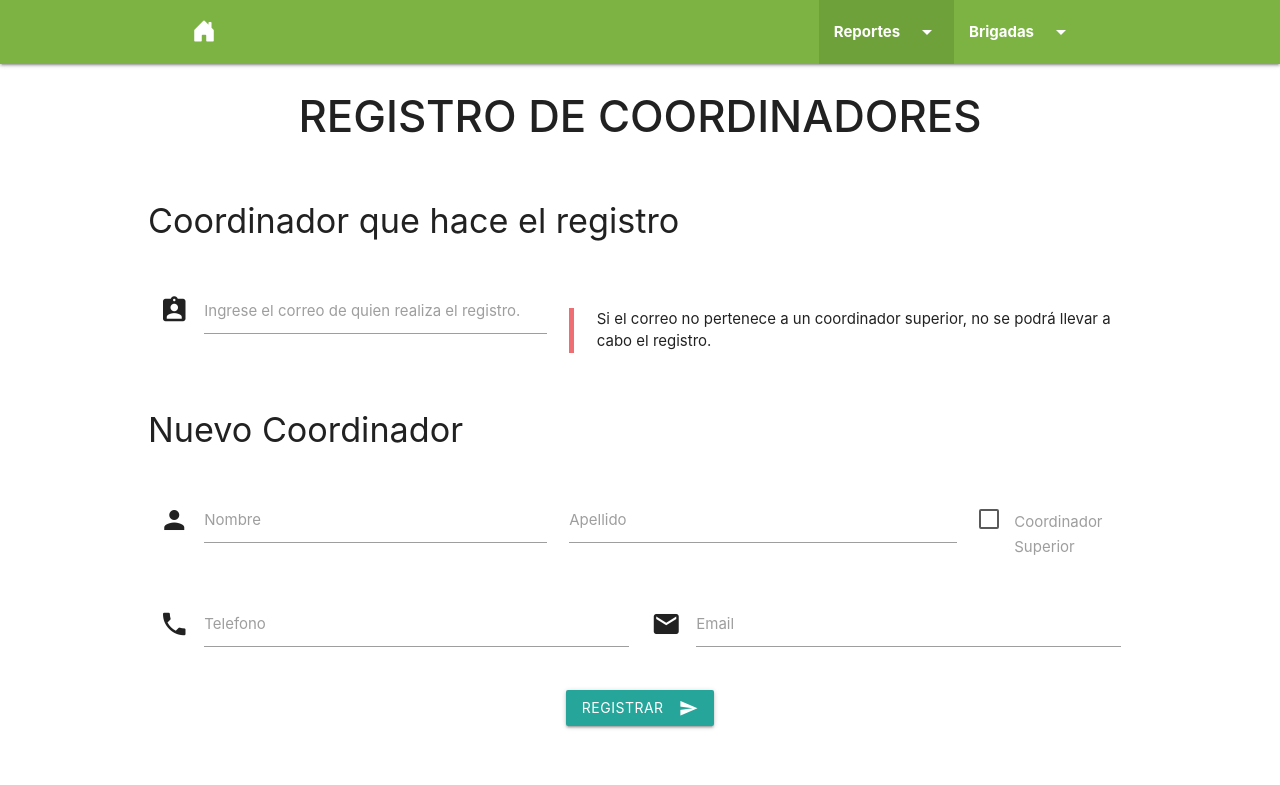
After one commit to Lgvl09/isw, a PHP site: page /registroCoordinador.php in a window 1280 px wide. The commit adds this page. Shown: the top 785 px of the page. Run offline with PHP 8.4, Linux system fonts and the light colour scheme; some libraries are stand-ins or nearby versions.

Commit message:
Listo el modulo de registro de coordinadores, aunque se pueden mejorar ciertas cosas

```diff
--- a/arboladoZacatenco/db.php
+++ b/arboladoZacatenco/db.php
@@ -2,7 +2,7 @@
 
 session_start();
 
-$conn = mysqli_connect('localhost', 'root', '', 'arbolado');
+$conn = mysqli_connect('localhost', 'root', '', 'arbolado',3307);
 
 
 ?>
--- /dev/null
+++ b/arboladoZacatenco/registroCoordinador.php
@@ -0,0 +1,131 @@
+<?php include("db.php"); ?>
+
+<?php include("includes/header.php") ?>
+
+
+<body>
+<nav class="light-green darken-1">
+      <div class="navbar-wrapper">
+          <div class="nav-wrapper container">
+              <a href="index.php" class="brand-logo"><i class="bi bi-house-door-fill"></i></a>
+              <ul class="right">
+                <li class="active">
+                    <a href="#" class="dropdown-trigger" data-target="reportes"><b>Reportes<i class="material-icons right">arrow_drop_down</i></b></a>
+                </li>
+                  <li>
+                      <a class="dropdown-trigger" href="#!" data-target="dropdown1"><b>Brigadas</b><i
+                              class="material-icons right">arrow_drop_down</i></a>
+                  </li>
+              </ul>
+          </div>
+      </div>
+  </nav>
+
+    <!-- Dropdown options -->
+    <ul id="coordinado" class="dropdown-content">
+        <li><a href="b.html">Voluntarios</a></li>
+        <li><a href="#!">Asignar Reporte</a></li>
+    </ul>
+
+
+    <!-- Dropdown options -->
+    <ul id="dropdown1" class="dropdown-content">
+        <li><a href="b.html">Voluntarios</a></li>
+        <li><a href="#!">Asignar Reporte</a></li>
+    </ul>
+
+    <!-- Dropdown options -->
+    <ul id="reportes" class="dropdown-content">
+        <li><a href="reporte.php">Levantar reporte</a></li>
+        <li><a href="seguimiento_reporte.php">Consultar reportes</a></li>
+        <li><a href="modificar_estado.php">Modificar estado de reportes</a></li>
+        <li><a href="monitoreoReporte.php">Monitoreo de reportes</a></li>
+    </ul>
+
+    <?php
+
+    // Verificar si hay un mensaje en la sesión y mostrarlo
+    if (isset($_SESSION['message'])) {
+        if ($_SESSION['message'] == 'correo_existente') {
+            echo "<script>alert('El correo ya existe en la base de datos.');</script>";
+        } elseif ($_SESSION['message'] == 'error_registrador') {
+            echo "<script>alert('El correo del registrador no pertenece a un coordinador superior o no está registrado en la base de datos');</script>";
+        } elseif ($_SESSION['message'] == 'registro_exitoso') {
+            echo "<script>alert('El registro ha sido exitoso, se ha enviado un correo de confimación al correo registrado');</script>";
+        }
+
+        // Eliminar el mensaje después de mostrarlo para evitar que se repita en la próxima carga
+        unset($_SESSION['message']);
+    }
+    ?>
+    <h3 class="center-align"><strong>REGISTRO DE COORDINADORES</strong></h3>
+
+    <div style="width: 80%; margin: 0 auto; padding: 20px; box-sizing: border-box;">
+        <div class="row">
+            <form class="col s12" action="subirRegistroCoord.php" method="post">
+
+                <div class="row">
+                    <h4>Coordinador que hace el registro</h4>
+                </div>
+
+                <div class="row">
+                    <div class="input-field col s5">
+                        <i class="material-icons prefix">assignment_ind</i>
+                        <input id="registrador" name="registrador" type="text" class="validate">
+                        <label for="registrador">Ingrese el correo de quien realiza el registro.</label>
+                    </div>
+                    <div class="input-field col s7">
+                        <blockquote>Si el correo no pertenece a un coordinador superior, no se podrá llevar a cabo el registro.</blockquote>
+                    </div>
+                </div>
+
+                <div class="row">
+                    <h4>Nuevo Coordinador</h4>
+                </div>
+
+                <div class="row">
+                    <div class="input-field col s5">
+                        <i class="material-icons prefix">person</i>
+                        <input id="nombreCoord" name="nombreCoord" type="text" class="validate">
+                        <label for="nombreCoord">Nombre</label>
+                    </div>
+                    <div class="input-field col s5">
+                        <input id="apellidoCoord" name="apellidoCoord" type="text" class="validate">
+                        <label for="apellidoCoord">Apellido</label>
+                    </div>
+                    <div class="input-field col s2">
+                        <label>
+                            <input type="checkbox" class="filled-in" id="coordSuper" name="coordSuper" value="1" />
+                            <span>Coordinador Superior</span>
+                        </label>
+                    </div>
+                </div>
+
+                <div class="row">
+                    <div class="input-field col s6">
+                        <i class="material-icons prefix">phone</i>
+                        <input id="telefonoCoord" name="telefonoCoord" type="tel" class="validate">
+                        <label for="telefonoCoord">Telefono</label>
+                    </div>
+                    <div class="input-field col s6">
+                        <i class="material-icons prefix">email</i>
+                        <input id="correoCoord" name="correoCoord" type="email" class="validate">
+                        <label for="correoCoord">Email</label>
+                    </div>
+                    <!--
+                    <div class="input-field col s4">
+                        <i class="material-icons prefix">password</i>
+                        <input id="password" type="password" class="validate">
+                        <label for="password">Password</label>
+                    </div>
+                    -->
+                </div>
+                <div class="row center-align">
+                    <button class="btn waves-effect waves-light" type="submit" name="action">Registrar<i class="material-icons right">send</i></button>
+                </div>
+            </form>
+        </div>
+    </div>
+
+<?php include("includes/footer.php") ?>
+</html>
```
Also changed, not shown: arboladoZacatenco/monitoreoReporte.php (+13 -2 lines), arboladoZacatenco/subirRegistroCoord.php (added, +118 -0 lines), arboladoZacatenco/subirReporteIncidente.php (line endings or trailing spaces).
